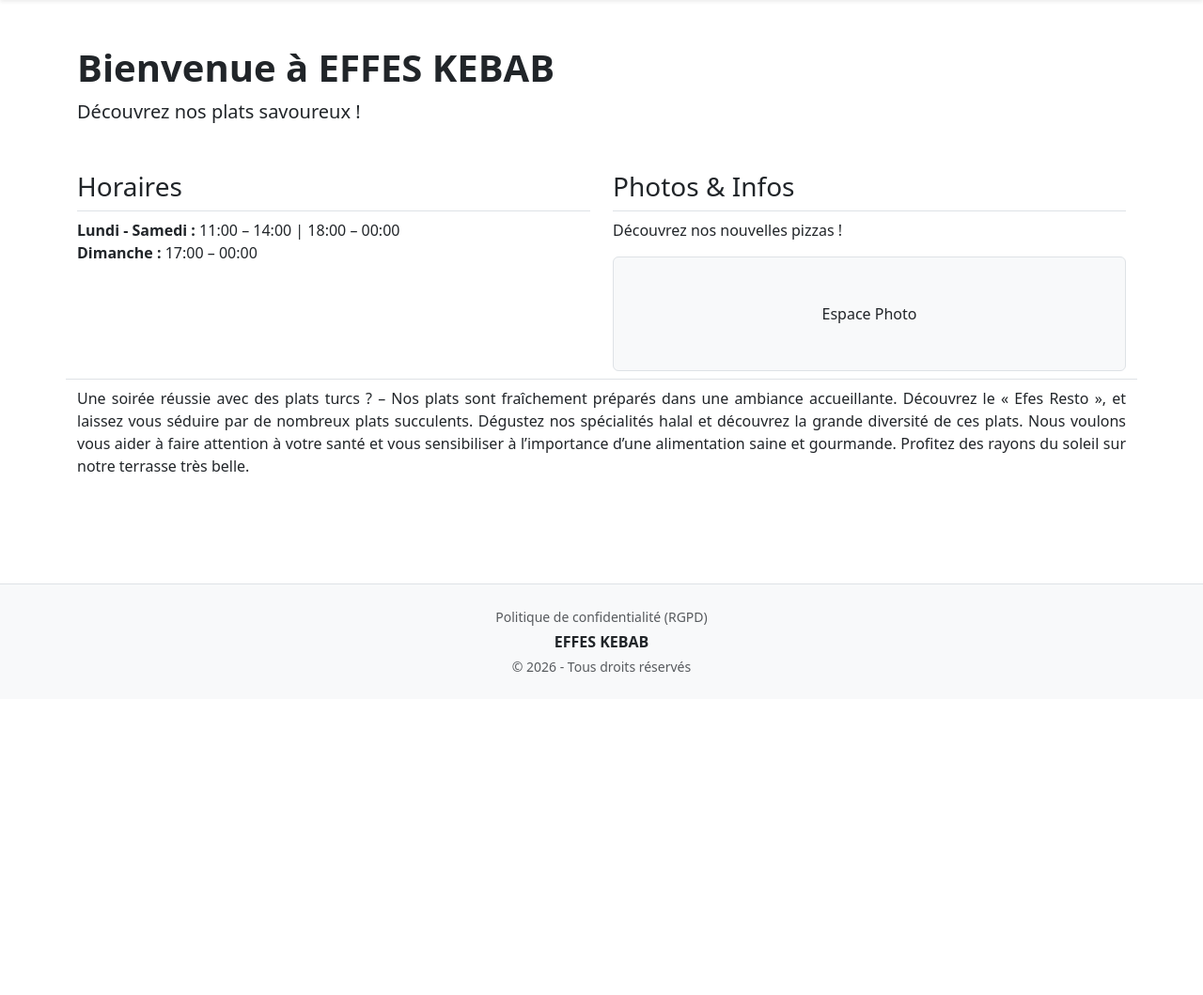
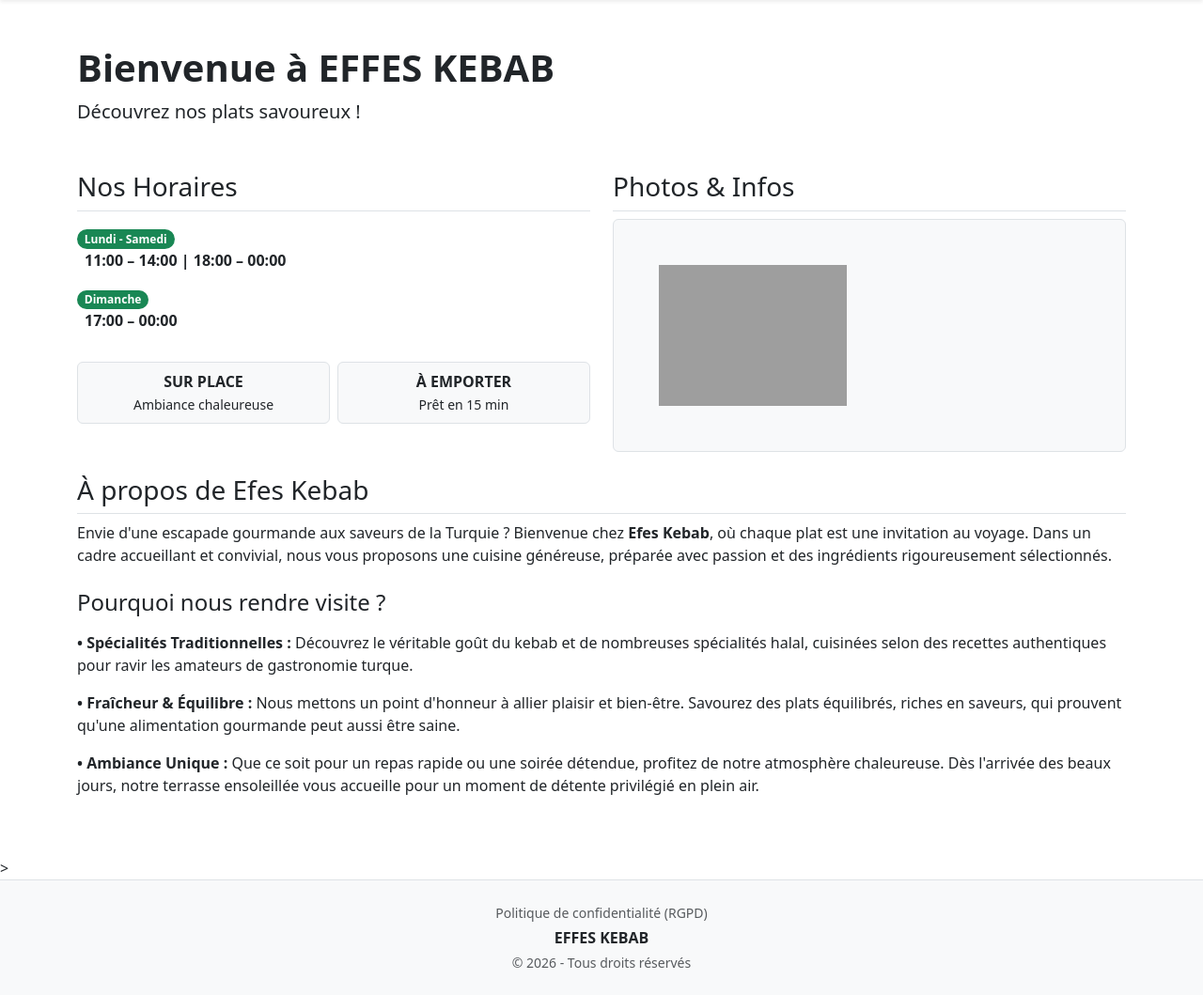
Before and after one commit to TheRefraction/WE4_Project, a PHP site: page /home.php in a window 1280 px wide. Shown: the part 56-1115 px from the top of the page at 94% size. Before the commit the page ends 771 px from the top, so only its background shows below. Run offline with PHP 8.4, Linux system fonts and the light colour scheme; grey boxes are pictures that could not be loaded.

Commit message:
improved home

```diff
--- a/src/app/views/home.php
+++ b/src/app/views/home.php
@@ -7,26 +7,67 @@
         </div>
 
         <div class="row">
+            <!-- Section Horaires -->
             <div class="col-md-6 mb-4">
-                <h3 class="border-bottom pb-2">Horaires</h3>
-                <ul class="list-unstyled">
-                    <li><strong>Lundi - Samedi :</strong> 11:00 – 14:00 | 18:00 – 00:00</li>
-                    <li><strong>Dimanche :</strong> 17:00 – 00:00</li>
-                </ul>
+                <h3 class="border-bottom pb-2">Nos Horaires</h3>
+
+                <div class="mt-3">
+                    <p>
+                        <span class="badge rounded-pill bg-success">Lundi - Samedi</span><br>
+                        <strong class="ms-2">11:00 – 14:00 | 18:00 – 00:00</strong>
+                    </p>
+
+                    <p>
+                        <span class="badge rounded-pill bg-success">Dimanche</span><br>
+                        <strong class="ms-2">17:00 – 00:00</strong>
+                    </p>
+
+                    <div class="row mt-4 g-2">
+                        <div class="col-6">
+                            <div class="p-2 border rounded bg-light text-center">
+                                <span class="d-block fw-bold text-pourpre">SUR PLACE</span>
+                                <small>Ambiance chaleureuse</small>
+                            </div>
+                        </div>
+                        <div class="col-6">
+                            <div class="p-2 border rounded bg-light text-center">
+                                <span class="d-block fw-bold text-pourpre">À EMPORTER</span>
+                                <small>Prêt en 15 min</small>
+                            </div>
+                        </div>
+                    </div>
+                </div>
             </div>
 
             <div class="col-md-6">
                 <h3 class="border-bottom pb-2">Photos & Infos</h3>
-                <p>Découvrez nos nouvelles pizzas !</p>
-                <div class="bg-light p-5 text-center border rounded">
-                    Espace Photo
+                <div class="bg-light p-5  border rounded">
+                    <img src="/assets/images/Firefox_kebab.jpg" alt="un monsieur tres heureux avec son double kebab" width="200">
                 </div>
             </div>
         </div>
-        <div class="row">
-            <h3 class="border-bottom pb-2"></h3>
-            <p style="text-align: justify;">Une soirée réussie avec des plats turcs ? – Nos plats sont fraîchement préparés dans une ambiance accueillante. Découvrez le « Efes Resto », et laissez vous séduire par de nombreux plats succulents. Dégustez nos spécialités halal et découvrez la grande diversité de ces plats. Nous voulons vous aider à faire attention à votre santé et vous sensibiliser à l’importance d’une alimentation saine et gourmande. Profitez des rayons du soleil sur notre terrasse très belle. </p>
+        <div class="row mt-4">
+            <div class="col-12">
+                <h3 class="border-bottom pb-2">À propos de Efes Kebab</h3>
+
+                <p class="text-justify">
+                    Envie d'une escapade gourmande aux saveurs de la Turquie ? Bienvenue chez <strong>Efes Kebab</strong>, où chaque plat est une invitation au voyage. Dans un cadre accueillant et convivial, nous vous proposons une cuisine généreuse, préparée avec passion et des ingrédients rigoureusement sélectionnés.
+                </p>
+
+                <h4 class="mt-4 mb-3">Pourquoi nous rendre visite ?</h4>
+
+                <ul class="list-unstyled">
+                    <li class="mb-3">
+                        <strong>• Spécialités Traditionnelles :</strong> Découvrez le véritable goût du kebab et de nombreuses spécialités halal, cuisinées selon des recettes authentiques pour ravir les amateurs de gastronomie turque.
+                    </li>
+                    <li class="mb-3">
+                        <strong>• Fraîcheur & Équilibre :</strong> Nous mettons un point d'honneur à allier plaisir et bien-être. Savourez des plats équilibrés, riches en saveurs, qui prouvent qu'une alimentation gourmande peut aussi être saine.
+                    </li>
+                    <li class="mb-3">
+                        <strong>• Ambiance Unique :</strong> Que ce soit pour un repas rapide ou une soirée détendue, profitez de notre atmosphère chaleureuse. Dès l'arrivée des beaux jours, notre terrasse ensoleillée vous accueille pour un moment de détente privilégié en plein air.
+                    </li>
+                </ul>
+            </div>
         </div>
-    </div>
-
+    </div>>
 <?php include 'partials/footer.php'; ?>
```
Also changed, not shown: src/public/assets/images/Firefox_kebab.jpg (added).
